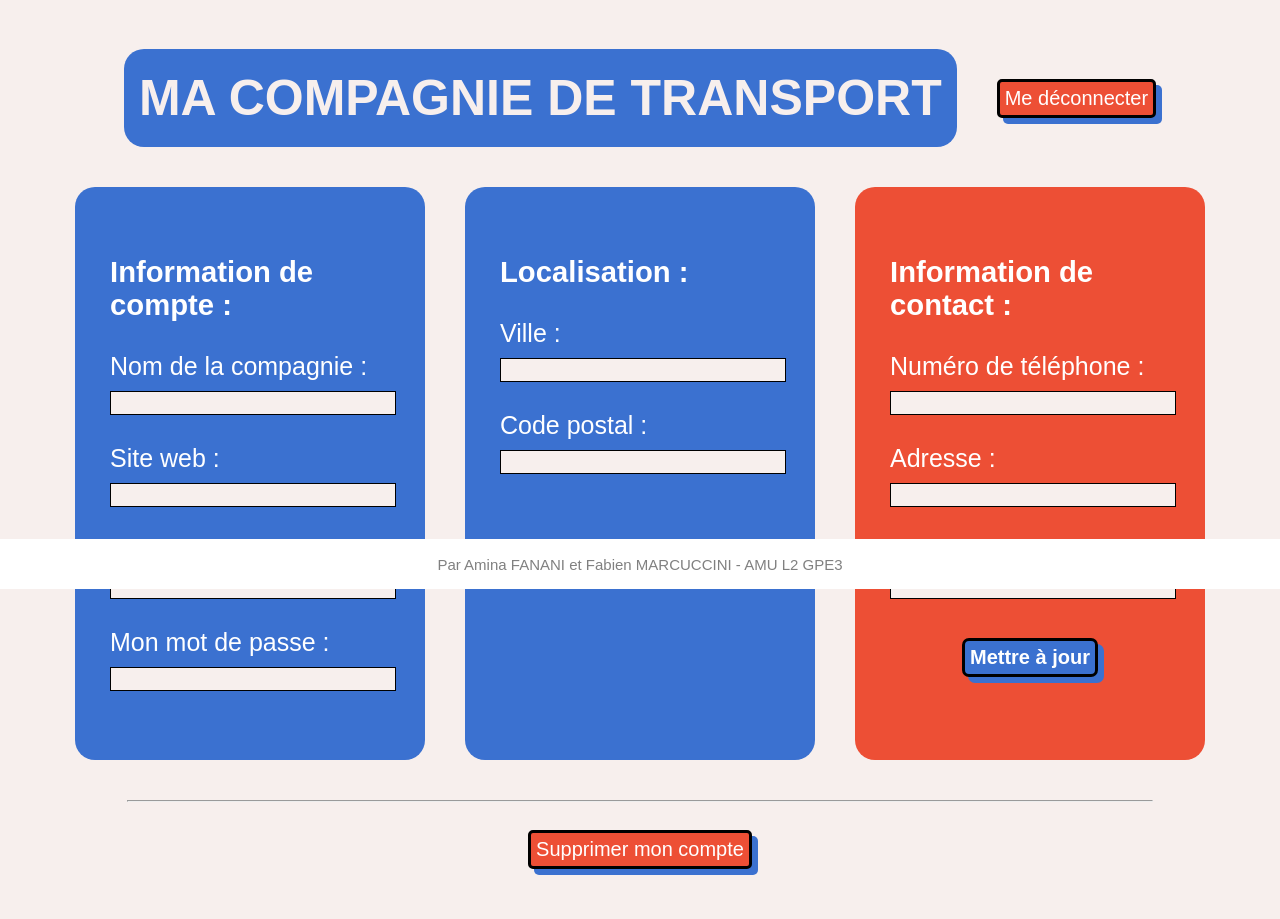
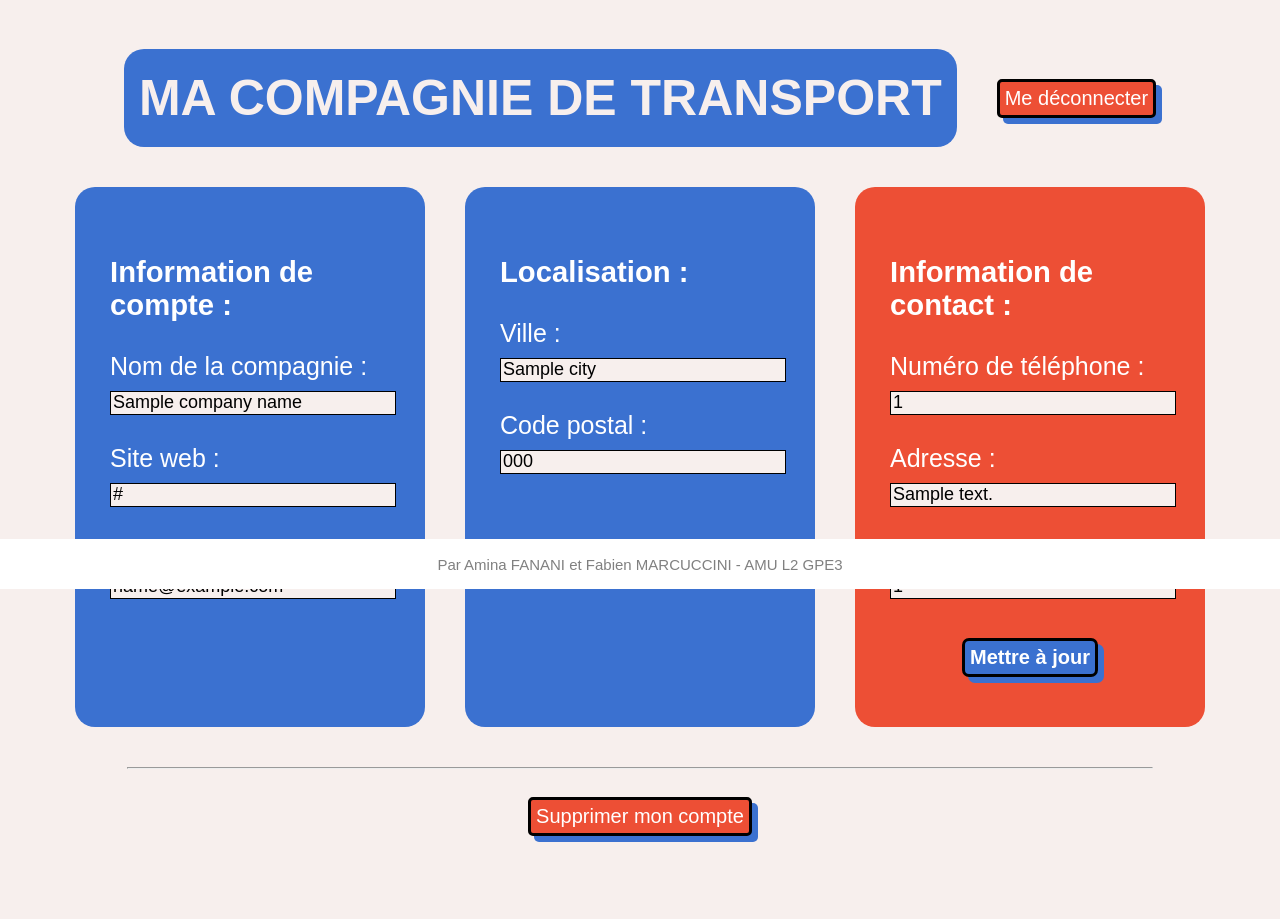
Before and after one commit to fabien-mrccc/univ-s4-web-project-transport_objet_perdu, a Flask app: template templates/ma_compagnie_de_transport.html in a window 1280 px wide. Shown: the part 211-1130 px from the top of the page. After the commit the page ends 1053 px from the top, so only its background shows below. Run offline with Flask 3, Linux system fonts and the light colour scheme; the template is opened without the code that fills it: most values are stand-ins (such as "Sample title", 1, 10 or a date in 2020).

Commit message:
fix save contact feature and add display info on ma_compagnie... page

```diff
--- a/app.py
+++ b/app.py
@@ -21,7 +21,19 @@ def recover_lost_object_get():
 @app.get('/ma-compagnie-de-transport')
 def my_transport_company_get():
     if 'email' in session:
-        return render_template('ma_compagnie_de_transport.html')
+        email = session['email']
+        company_name = model.db_fetch("SELECT Nom FROM CompagnieDeTransport WHERE Email = ?;", (email,))
+        website = model.db_fetch("SELECT SiteWeb FROM CompagnieDeTransport WHERE Email = ?;", (email,))
+
+        city_ID = model.db_fetch("SELECT Ville_ID FROM InformationsDeContact WHERE CompagnieDeTransport_Email = ?;", (email,))
+        city = model.db_fetch("SELECT Nom FROM Ville WHERE ID = ?;", (city_ID['Ville_ID'],))
+        postal_code = model.db_fetch("SELECT CodePostal FROM Ville WHERE ID = ?;", (city_ID['Ville_ID'],))
+
+        phone_number = model.db_fetch("SELECT Tel FROM InformationsDeContact WHERE CompagnieDeTransport_Email = ? AND Ville_ID = ?;", (email,city_ID['Ville_ID']))
+        address = model.db_fetch("SELECT Adresse FROM InformationsDeContact WHERE CompagnieDeTransport_Email = ? AND Ville_ID = ?;", (email,city_ID['Ville_ID']))
+        contact_page = model.db_fetch("SELECT PageContact FROM InformationsDeContact WHERE CompagnieDeTransport_Email = ? AND Ville_ID = ?;", (email,city_ID['Ville_ID']))
+
+        return render_template('ma_compagnie_de_transport.html', company_name = company_name['Nom'], website = website['SiteWeb'], email=email, city = city['Nom'], postal_code = postal_code['CodePostal'], phone_number = phone_number['Tel'], address = address['Adresse'], contact_page = contact_page['PageContact'])
     else:
         return redirect('/connexion-compagnie-transport')
 
@@ -81,7 +93,7 @@ def my_transport_company_post():
     email = request.form['email']
     city = request.form['city']
     postal_code = request.form['postal_code']
-    phone = request.form['tel']
+    phone = request.form['phone_number']
     address = request.form['address']
     contact_page = request.form['contact_page']
 
--- a/data_model.py
+++ b/data_model.py
@@ -64,12 +64,10 @@ def register_company_account(name, website, email, password, city, postal_code):
 
 def save_contact(email, city, postal_code, phone, address, contact_page):
 
-    city_id = db_fetch("SELECT ID FROM Ville WHERE Nom=?, CodePostal=?", (city, postal_code))
+    city_id = db_fetch("SELECT ID FROM Ville WHERE Nom=? AND CodePostal=?", (city, postal_code))
 
-    db_run("""
-           UPDATE InformationsDeContact SET Tel=?, Adresse=?, PageContact=?
-           WHERE CompagnieDeTransport_Email=?, Ville_ID=?;"""
-           (phone, address, contact_page, email, city_id['Ville_ID']))
+    db_run('UPDATE InformationsDeContact SET Tel=?, Adresse=?, PageContact=? WHERE CompagnieDeTransport_Email=? AND Ville_ID=?;',
+           (phone, address, contact_page, email, city_id['ID']))
 
 def delete_account(email):
 
--- a/templates/ma_compagnie_de_transport.html
+++ b/templates/ma_compagnie_de_transport.html
@@ -12,36 +12,33 @@
                             <h3>Information de compte :</h3>
 
                             <label for="company_name">Nom de la compagnie :</label><br>
-                            <input type="text" id="company_name" name="company_name" readonly><br><br>
+                            <input type="text" id="company_name" name="company_name" value="{{company_name}}" readonly><br><br>
 
                             <label for="website">Site web :</label><br>
-                            <input type="url" id="website" name="web" readonly><br><br>
+                            <input type="url" id="website" name="web" value="{{website}}" readonly><br><br>
 
                             <label for="email">Mon email :</label><br>
-                            <input type="email" id="email" name="email" readonly><br><br>
-
-                            <label for="password">Mon mot de passe :</label><br>
-                            <input type="password" id="password" name="password" readonly><br><br>
+                            <input type="email" id="email" name="email" value="{{email}}" readonly><br><br>
                         </div>
                     </div>
                     <div class="blue-container sub-form">
                         <div>
                             <h3>Localisation :</h3>
                             <label for="city">Ville :</label><br>
-                            <input type="text" id="city" name="city" readonly><br><br>
+                            <input type="text" id="city" name="city" value="{{city}}" readonly><br><br>
                             <label for="postal_code">Code postal :</label><br>
-                            <input type="number" id="postal_code" name="postal_code" min="0" readonly><br><br>
+                            <input type="number" id="postal_code" name="postal_code" min="0" value="{{postal_code}}" readonly><br><br>
                         </div>
                     </div>
                     <div class="red-container sub-form">
                         <div>
                             <h3>Information de contact :</h3>
                             <label for="phone_number">Numéro de téléphone :</label><br>
-                            <input type="tel" id="phone_number" name="phone_number"><br><br>
+                            <input type="tel" id="phone_number" name="phone_number" value="{{phone_number}}" pattern="^0[1-9](?:\s\d\d){4}$"><br><br>
                             <label for="address">Adresse :</label><br>
-                            <input type="text" id="address" name="address"><br><br>
+                            <input type="text" id="address" name="address" value="{{address}}"><br><br>
                             <label for="contact_page">Lien page de contact :</label><br>
-                            <input type="url" id="contact_page" name="contact_page"><br><br>
+                            <input type="url" id="contact_page" name="contact_page" value="{{contact_page}}"><br><br>
                         </div>
                         <div class="button-container">
                             <button class="blue-button blue-box-shadow" id="myCompanyFormButton" type="submit">Mettre à jour</button>
```
Also changed, not shown: companies.sqlite (added).
